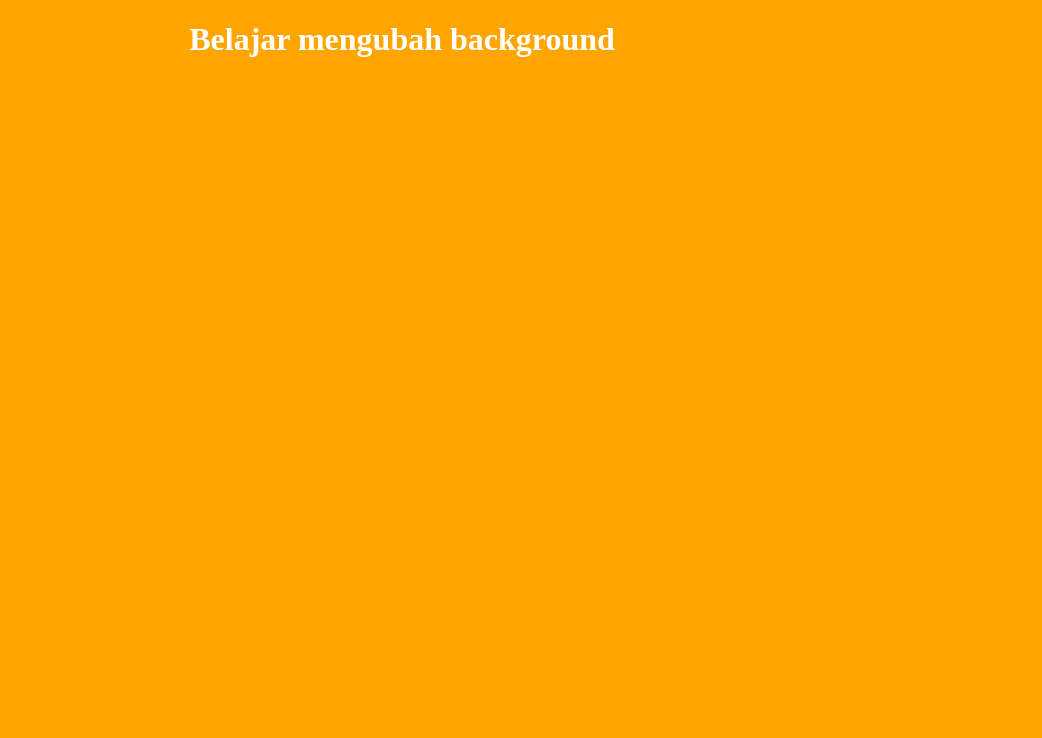
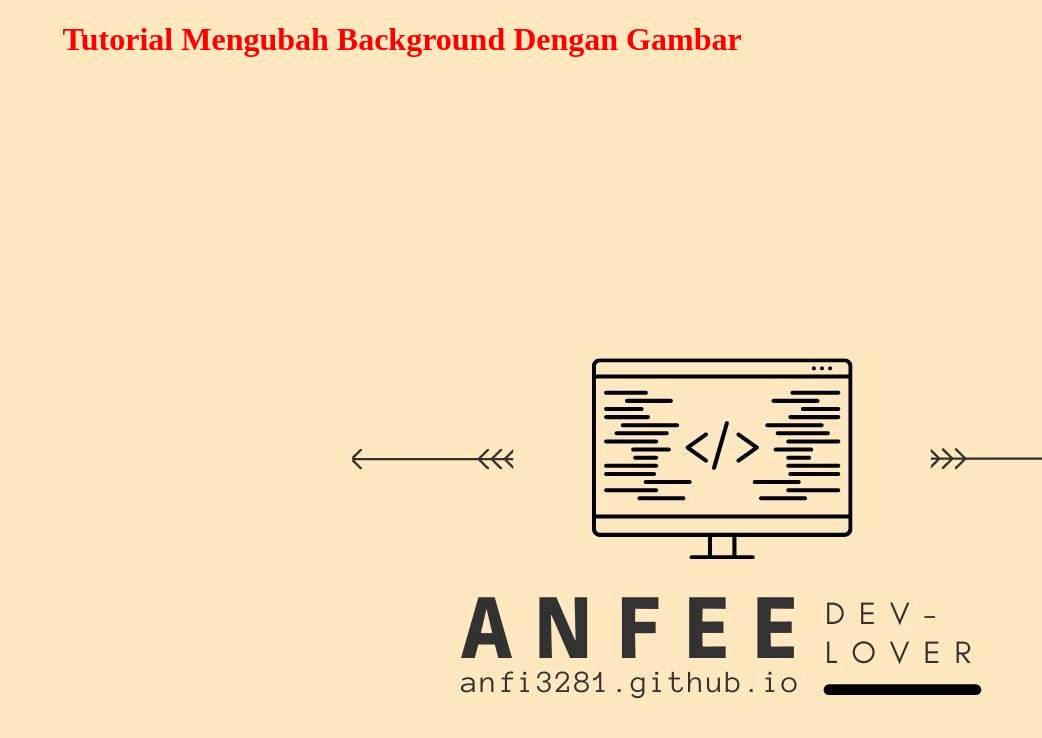
Before and after one commit to anfi3281/Anfee-Dev-CSS, a plain HTML site: page index.html in a window 1280 px wide. Shown: the whole page, without its empty margins (238-1280 px from the left). Drawn offline with Linux system fonts and the light colour scheme.

Commit message:
Mengubah background dengan gambar

```diff
--- a/index.html
+++ b/index.html
@@ -1,10 +1,10 @@
 <!DOCTYPE html>
 <html>
     <head>
-        <title>Belajar Mengubah background</title>
+        <title>Mengubah Background dengan Gambar</title>
         <link rel="stylesheet" type="text/css" href="style.css">
     </head>
     <body>
-        <h1>Belajar mengubah background</h1>
+        <h1>Tutorial mengubah background dengan gambar</h1>
     </body>
 </html>
--- a/style.css
+++ b/style.css
@@ -1,5 +1,6 @@
 body{
-    background: orange;
-    color: white;
+    background: url('anfidev.jpg');
+    color: red;
     text-align: center;
+    text-transform: capitalize;
 }
```
